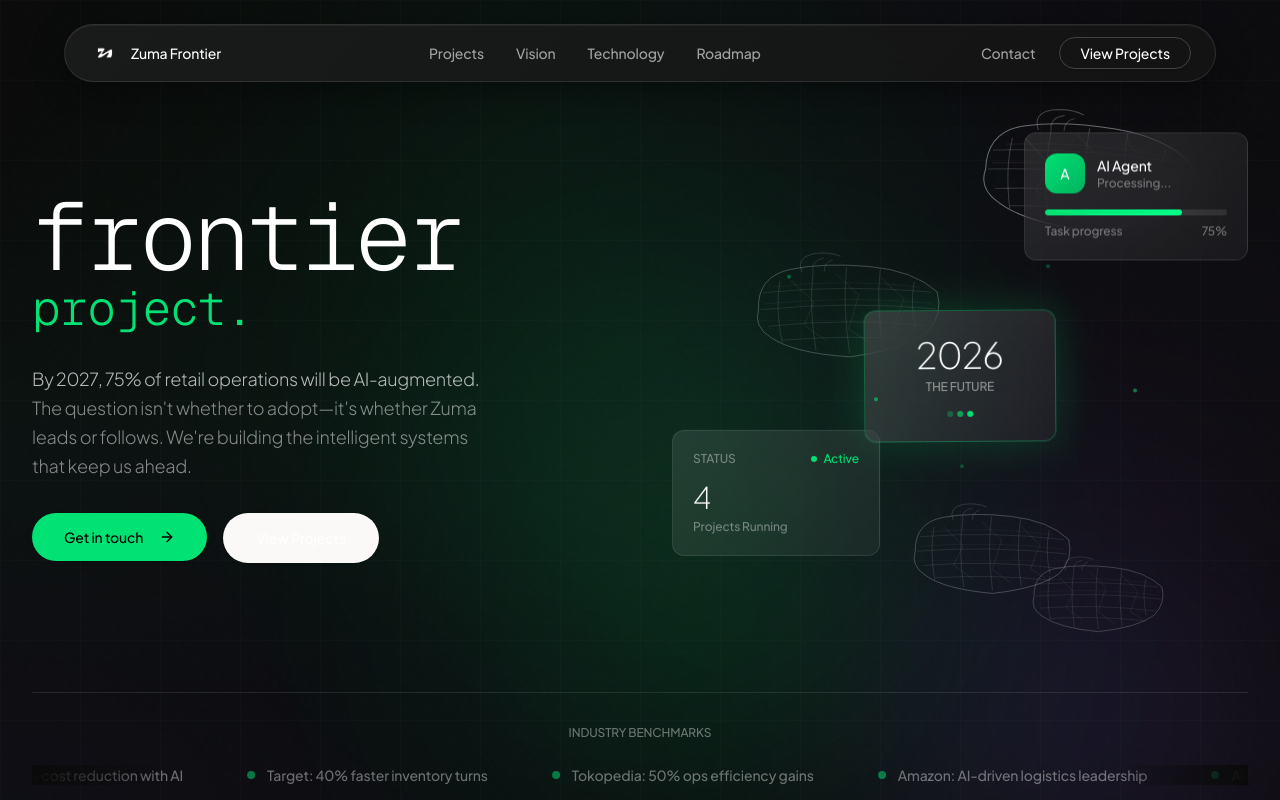
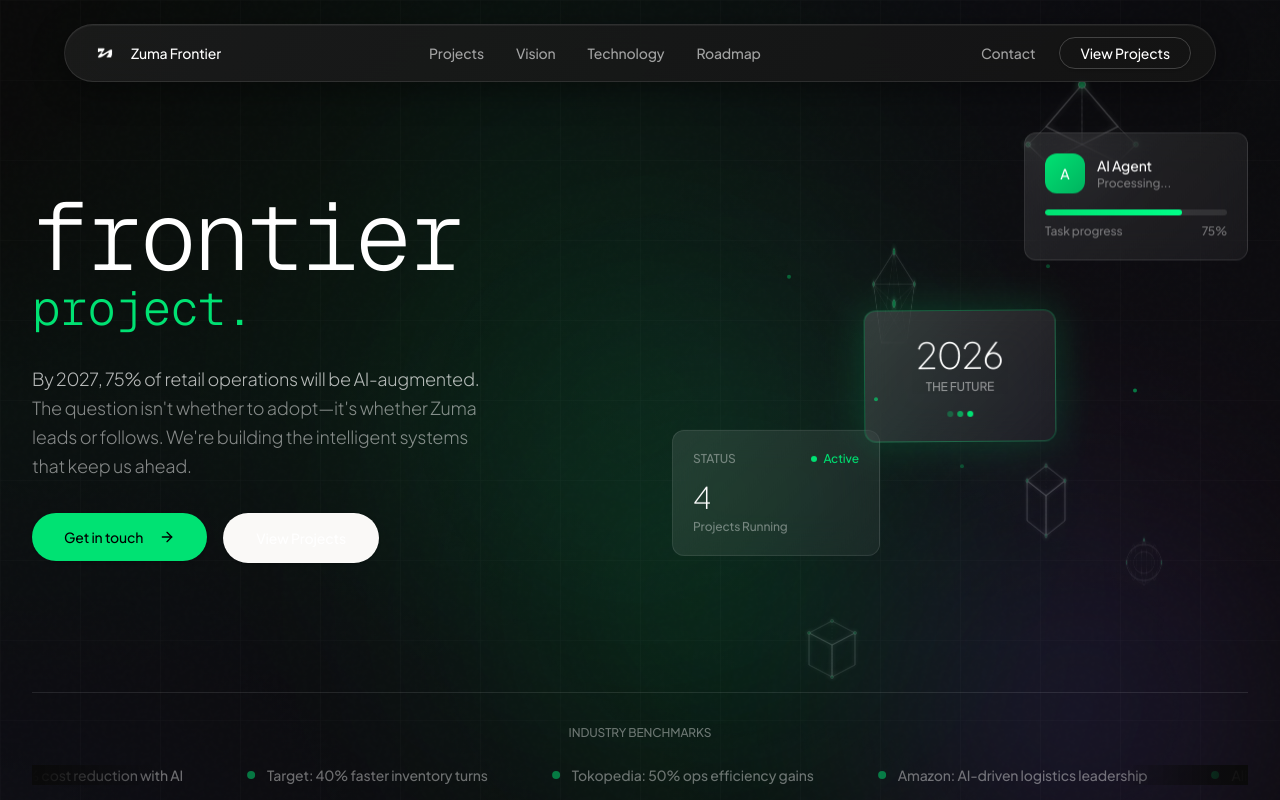
Before and after one commit to database-zuma/zuma-frontier-project, a Next.js app: page / in a window 1280 px wide. Shown: the top 800 px of the page. Built offline with nearby package versions, Linux system fonts and the light colour scheme.

Commit message:
Improve Hero wireframes and AI logos - replace sandals with elegant 3D polyhedrons, add polished Claude/Kimi logos

```diff
--- a/components/sections/Hero.tsx
+++ b/components/sections/Hero.tsx
@@ -4,26 +4,118 @@ import { motion } from "framer-motion";
 import { Button } from "@/components/ui/button";
 import { ArrowRight } from "lucide-react";
 
-// Wireframe Sandals Component
-function WireframeSandal({
+// Abstract 3D Geometric Shape - Floating Polyhedron
+function FloatingPolyhedron({
   className = "",
   style = {},
   delay = 0,
   duration = 20,
+  variant = "cube",
 }: {
   className?: string;
   style?: React.CSSProperties;
   delay?: number;
   duration?: number;
+  variant?: "cube" | "icosahedron" | "torus" | "crystal";
 }) {
+  const shapes = {
+    // Isometric cube wireframe
+    cube: (
+      <g stroke="rgba(255,255,255,0.5)" strokeWidth="0.8" fill="none">
+        {/* Front face */}
+        <path d="M50 30 L80 45 L80 85 L50 70 Z" strokeWidth="1" />
+        {/* Top face */}
+        <path d="M50 30 L80 45 L110 30 L80 15 Z" strokeWidth="1" />
+        {/* Right face */}
+        <path d="M80 45 L110 30 L110 70 L80 85 Z" strokeWidth="1" />
+        {/* Inner edges with gradient opacity */}
+        <path d="M50 30 L50 70" opacity="0.6" />
+        <path d="M80 15 L80 85" opacity="0.3" strokeDasharray="2 2" />
+        <path d="M110 30 L110 70" opacity="0.6" />
+        {/* Vertices glow */}
+        <circle cx="50" cy="30" r="2" fill="rgba(0,226,115,0.6)" />
+        <circle cx="80" cy="15" r="2" fill="rgba(0,226,115,0.4)" />
+        <circle cx="110" cy="30" r="2" fill="rgba(0,226,115,0.6)" />
+        <circle cx="80" cy="85" r="2" fill="rgba(0,226,115,0.5)" />
+      </g>
+    ),
+    // Low-poly sphere / icosahedron wireframe
+    icosahedron: (
+      <g stroke="rgba(255,255,255,0.4)" strokeWidth="0.6" fill="none">
+        {/* Outer pentagon ring */}
+        <path d="M80 10 L120 35 L105 80 L55 80 L40 35 Z" strokeWidth="1" opacity="0.7" />
+        {/* Inner star connections */}
+        <path d="M80 10 L55 80" opacity="0.4" />
+        <path d="M80 10 L105 80" opacity="0.4" />
+        <path d="M120 35 L55 80" opacity="0.4" />
+        <path d="M40 35 L105 80" opacity="0.4" />
+        <path d="M40 35 L120 35" opacity="0.5" />
+        {/* Center connection */}
+        <path d="M80 10 L80 50 L55 80" opacity="0.3" />
+        <path d="M80 50 L105 80" opacity="0.3" />
+        <path d="M80 50 L40 35" opacity="0.3" />
+        <path d="M80 50 L120 35" opacity="0.3" />
+        {/* Vertices */}
+        <circle cx="80" cy="10" r="2.5" fill="rgba(0,226,115,0.7)" />
+        <circle cx="120" cy="35" r="2" fill="rgba(0,226,115,0.5)" />
+        <circle cx="40" cy="35" r="2" fill="rgba(0,226,115,0.5)" />
+        <circle cx="80" cy="50" r="3" fill="rgba(0,226,115,0.8)" />
+      </g>
+    ),
+    // Torus / ring wireframe
+    torus: (
+      <g stroke="rgba(255,255,255,0.4)" strokeWidth="0.6" fill="none">
+        {/* Outer ellipse */}
+        <ellipse cx="80" cy="50" rx="50" ry="20" strokeWidth="1" opacity="0.6" />
+        {/* Inner ellipse */}
+        <ellipse cx="80" cy="50" rx="30" ry="12" strokeWidth="0.8" opacity="0.5" />
+        {/* Vertical rings */}
+        <ellipse cx="50" cy="50" rx="8" ry="20" opacity="0.4" />
+        <ellipse cx="80" cy="50" rx="8" ry="25" opacity="0.5" />
+        <ellipse cx="110" cy="50" rx="8" ry="20" opacity="0.4" />
+        {/* Cross sections */}
+        <path d="M30 50 Q50 30 80 25 Q110 30 130 50" opacity="0.3" />
+        <path d="M30 50 Q50 70 80 75 Q110 70 130 50" opacity="0.3" />
+        {/* Glow points */}
+        <circle cx="30" cy="50" r="2" fill="rgba(0,226,115,0.5)" />
+        <circle cx="130" cy="50" r="2" fill="rgba(0,226,115,0.5)" />
+        <circle cx="80" cy="25" r="2" fill="rgba(0,226,115,0.6)" />
+      </g>
+    ),
+    // Crystal / gem wireframe
+    crystal: (
+      <g stroke="rgba(255,255,255,0.5)" strokeWidth="0.7" fill="none">
+        {/* Top pyramid */}
+        <path d="M80 5 L50 40 L80 55 L110 40 Z" strokeWidth="1" opacity="0.7" />
+        {/* Middle band */}
+        <path d="M50 40 L35 55 L50 70 L80 55 L110 70 L125 55 L110 40" opacity="0.6" />
+        <path d="M80 55 L50 70" opacity="0.5" />
+        <path d="M80 55 L110 70" opacity="0.5" />
+        {/* Bottom pyramid */}
+        <path d="M50 70 L80 95 L110 70" strokeWidth="1" opacity="0.7" />
+        <path d="M35 55 L80 95 L125 55" opacity="0.4" />
+        {/* Internal structure */}
+        <path d="M80 5 L80 95" opacity="0.2" strokeDasharray="3 3" />
+        <path d="M35 55 L125 55" opacity="0.2" strokeDasharray="3 3" />
+        {/* Facet highlights */}
+        <path d="M80 5 L80 55" opacity="0.4" />
+        {/* Glow vertices */}
+        <circle cx="80" cy="5" r="3" fill="rgba(0,226,115,0.8)" />
+        <circle cx="80" cy="95" r="2.5" fill="rgba(0,226,115,0.6)" />
+        <circle cx="35" cy="55" r="2" fill="rgba(0,226,115,0.4)" />
+        <circle cx="125" cy="55" r="2" fill="rgba(0,226,115,0.4)" />
+      </g>
+    ),
+  };
+
   return (
     <motion.div
       className={`absolute ${className}`}
       style={style}
       animate={{
-        y: [-15, 15, -15],
-        rotate: [-3, 3, -3],
-        opacity: [0.4, 0.7, 0.4],
+        y: [-10, 10, -10],
+        rotateY: [0, 180, 360],
+        opacity: [0.3, 0.6, 0.3],
       }}
       transition={{
         duration: duration,
@@ -33,42 +125,23 @@ function WireframeSandal({
       }}
     >
       <svg
-        viewBox="0 0 200 120"
+        viewBox="0 0 160 100"
         className="w-full h-full"
         fill="none"
         xmlns="http://www.w3.org/2000/svg"
       >
-        {/* Wireframe grid pattern for sandal */}
-        <g stroke="rgba(255,255,255,0.6)" strokeWidth="0.8">
-          {/* Main sole outline */}
-          <path d="M20 60 Q20 30 50 25 Q80 20 120 25 Q160 30 180 50 Q185 70 170 85 Q150 100 100 105 Q50 100 30 85 Q15 75 20 60Z" />
-
-          {/* Lengthwise wires */}
-          <path d="M40 35 Q35 60 40 90" opacity="0.5" />
-          <path d="M70 28 Q65 60 70 98" opacity="0.5" />
-          <path d="M100 25 Q95 60 100 102" opacity="0.5" />
-          <path d="M130 28 Q125 60 130 98" opacity="0.5" />
-          <path d="M160 40 Q155 60 160 85" opacity="0.5" />
-
-          {/* Crosswise wires */}
-          <path d="M25 45 Q100 40 175 50" opacity="0.4" />
-          <path d="M22 60 Q100 55 178 65" opacity="0.4" />
-          <path d="M28 75 Q100 70 172 80" opacity="0.4" />
-          <path d="M40 88 Q100 85 160 92" opacity="0.4" />
-
-          {/* Strap wires */}
-          <path d="M60 28 Q55 15 70 12 Q85 10 95 15" opacity="0.6" />
-          <path d="M70 28 Q68 18 80 16" opacity="0.5" />
-          <path d="M80 28 Q80 20 88 18" opacity="0.5" />
-
-          {/* Diagonal cross wires for 3D effect */}
-          <path d="M50 35 L70 55 L60 75 L80 90" opacity="0.3" />
-          <path d="M90 30 L110 50 L100 80 L120 95" opacity="0.3" />
-          <path d="M130 35 L150 55 L140 80 L155 90" opacity="0.3" />
-
-          {/* Edge detail wires */}
-          <path d="M25 55 Q100 50 175 60" strokeWidth="0.5" opacity="0.3" />
-          <path d="M35 40 Q100 35 165 45" strokeWidth="0.5" opacity="0.3" />
+        {/* Subtle glow behind shape */}
+        <defs>
+          <filter id={`glow-${variant}`} x="-50%" y="-50%" width="200%" height="200%">
+            <feGaussianBlur stdDeviation="3" result="coloredBlur"/>
+            <feMerge>
+              <feMergeNode in="coloredBlur"/>
+              <feMergeNode in="SourceGraphic"/>
+            </feMerge>
+          </filter>
+        </defs>
+        <g filter={`url(#glow-${variant})`}>
+          {shapes[variant]}
         </g>
       </svg>
     </motion.div>
@@ -82,30 +155,41 @@ function AnimatedBackground() {
       {/* Base dark gradient */}
       <div className="absolute inset-0 bg-[#0a0a0a]" />
 
-      {/* Wireframe Sandals - Floating geometric wireframes */}
-      <WireframeSandal
-        className="w-64 h-40 opacity-40"
-        style={{ top: '10%', right: '5%' }}
+      {/* Floating 3D Geometric Wireframes */}
+      <FloatingPolyhedron
+        className="w-48 h-32 opacity-50"
+        style={{ top: '8%', right: '8%' }}
         delay={0}
+        duration={15}
+        variant="crystal"
+      />
+      <FloatingPolyhedron
+        className="w-40 h-28 opacity-40"
+        style={{ top: '55%', right: '12%' }}
+        delay={3}
+        duration={20}
+        variant="cube"
+      />
+      <FloatingPolyhedron
+        className="w-52 h-36 opacity-35"
+        style={{ top: '28%', right: '22%' }}
+        delay={1.5}
         duration={18}
+        variant="icosahedron"
       />
-      <WireframeSandal
-        className="w-48 h-32 opacity-30"
-        style={{ top: '60%', right: '15%', transform: 'rotate(-15deg)' }}
+      <FloatingPolyhedron
+        className="w-36 h-24 opacity-30"
+        style={{ bottom: '25%', right: '5%' }}
         delay={2}
         duration={22}
+        variant="torus"
       />
-      <WireframeSandal
-        className="w-56 h-36 opacity-35"
-        style={{ top: '30%', right: '25%', transform: 'rotate(10deg)' }}
+      <FloatingPolyhedron
+        className="w-32 h-22 opacity-25"
+        style={{ top: '75%', right: '30%' }}
         delay={4}
-        duration={20}
-      />
-      <WireframeSandal
-        className="w-40 h-28 opacity-25"
-        style={{ bottom: '20%', right: '8%', transform: 'rotate(-20deg)' }}
-        delay={1}
         duration={25}
+        variant="cube"
       />
 
       {/* Animated gradient orbs */}
--- a/components/sections/TechStack.tsx
+++ b/components/sections/TechStack.tsx
@@ -3,19 +3,57 @@
 import { motion } from "framer-motion";
 import { Brain } from "lucide-react";
 
-// Claude Logo Component
+// Claude Logo Component - Anthropic's distinctive "A" symbol
 const ClaudeLogo = ({ className = "w-8 h-8" }: { className?: string }) => (
-  <svg viewBox="0 0 32 32" className={className} fill="currentColor">
-    <path d="M16 2C8.268 2 2 8.268 2 16s6.268 14 14 14 14-6.268 14-14S23.732 2 16 2zm0 2c6.627 0 12 5.373 12 12s-5.373 12-12 12S4 22.627 4 16 9.373 4 16 4z"/>
-    <path d="M16 8c-.5 0-1 .1-1.5.3-.4.2-.8.5-1.1.8-.3.4-.6.8-.8 1.3-.2.5-.3 1-.3 1.5s.1 1 .3 1.5c.2.5.5.9.8 1.3.3.4.7.7 1.1.9.5.2 1 .3 1.5.3s1-.1 1.5-.3c.5-.2.9-.5 1.2-.9.4-.4.6-.8.8-1.3.2-.5.3-1 .3-1.5s-.1-1-.3-1.5c-.2-.5-.5-.9-.8-1.3-.4-.4-.8-.7-1.2-.9-.5-.2-1-.3-1.5-.3zM12 18c-.5 0-1 .1-1.5.3-.4.2-.8.5-1.1.8-.3.4-.6.8-.8 1.3-.2.5-.3 1-.3 1.5s.1 1 .3 1.5c.2.5.5.9.8 1.3.3.4.7.7 1.1.9.5.2 1 .3 1.5.3s1-.1 1.5-.3c.5-.2.9-.5 1.2-.9.4-.4.6-.8.8-1.3.2-.5.3-1 .3-1.5s-.1-1-.3-1.5c-.2-.5-.5-.9-.8-1.3-.4-.4-.8-.7-1.2-.9-.5-.2-1-.3-1.5-.3zM20 18c-.5 0-1 .1-1.5.3-.4.2-.8.5-1.1.8-.3.4-.6.8-.8 1.3-.2.5-.3 1-.3 1.5s.1 1 .3 1.5c.2.5.5.9.8 1.3.3.4.7.7 1.1.9.5.2 1 .3 1.5.3s1-.1 1.5-.3c.5-.2.9-.5 1.2-.9.4-.4.6-.8.8-1.3.2-.5.3-1 .3-1.5s-.1-1-.3-1.5c-.2-.5-.5-.9-.8-1.3-.4-.4-.8-.7-1.2-.9-.5-.2-1-.3-1.5-.3z"/>
+  <svg viewBox="0 0 40 40" className={className} fill="none">
+    {/* Outer glow ring */}
+    <circle cx="20" cy="20" r="18" stroke="currentColor" strokeWidth="1.5" opacity="0.3" />
+    {/* Main circle */}
+    <circle cx="20" cy="20" r="15" stroke="currentColor" strokeWidth="2" opacity="0.8" />
+    {/* Stylized "A" mark - Claude's signature */}
+    <path
+      d="M20 8 L12 28 M20 8 L28 28 M14 22 L26 22"
+      stroke="currentColor"
+      strokeWidth="2.5"
+      strokeLinecap="round"
+      strokeLinejoin="round"
+    />
+    {/* Inner accent dot */}
+    <circle cx="20" cy="17" r="2" fill="currentColor" opacity="0.6" />
   </svg>
 );
 
-// Kimi Logo Component
+// Kimi Logo Component - Moonshot AI's crescent moon motif
 const KimiLogo = ({ className = "w-8 h-8" }: { className?: string }) => (
-  <svg viewBox="0 0 32 32" className={className} fill="currentColor">
-    <path d="M16 2L4 9v14l12 7 12-7V9L16 2zm0 2.5l10 5.75v11.5l-10 5.75-10-5.75V10.25l10-5.75z"/>
-    <path d="M16 8l-6 3.5v7L16 22l6-3.5v-7L16 8zm0 2l4 2.5v5L16 20l-4-2.5v-5L16 10z"/>
+  <svg viewBox="0 0 40 40" className={className} fill="none">
+    {/* Outer orbital ring */}
+    <circle cx="20" cy="20" r="17" stroke="currentColor" strokeWidth="1" opacity="0.3" />
+    {/* Main crescent moon shape */}
+    <path
+      d="M26 8
+         C32 12 34 20 32 28
+         C30 34 24 38 16 36
+         C22 34 26 28 26 20
+         C26 14 24 10 20 8
+         C22 7 24 7 26 8Z"
+      fill="currentColor"
+      opacity="0.9"
+    />
+    {/* Inner crescent highlight */}
+    <path
+      d="M24 12
+         C28 15 29 20 28 26
+         C27 30 24 33 20 33
+         C24 31 26 26 26 20
+         C26 16 25 13 22 11
+         C23 11 24 11 24 12Z"
+      fill="currentColor"
+      opacity="0.4"
+    />
+    {/* Star accent */}
+    <circle cx="12" cy="12" r="2" fill="currentColor" opacity="0.8" />
+    <circle cx="10" cy="18" r="1.2" fill="currentColor" opacity="0.5" />
+    <circle cx="14" cy="24" r="1" fill="currentColor" opacity="0.4" />
   </svg>
 );
 
```
Also changed, not shown: 16 other files (tests, documents, lock files or other folders).
